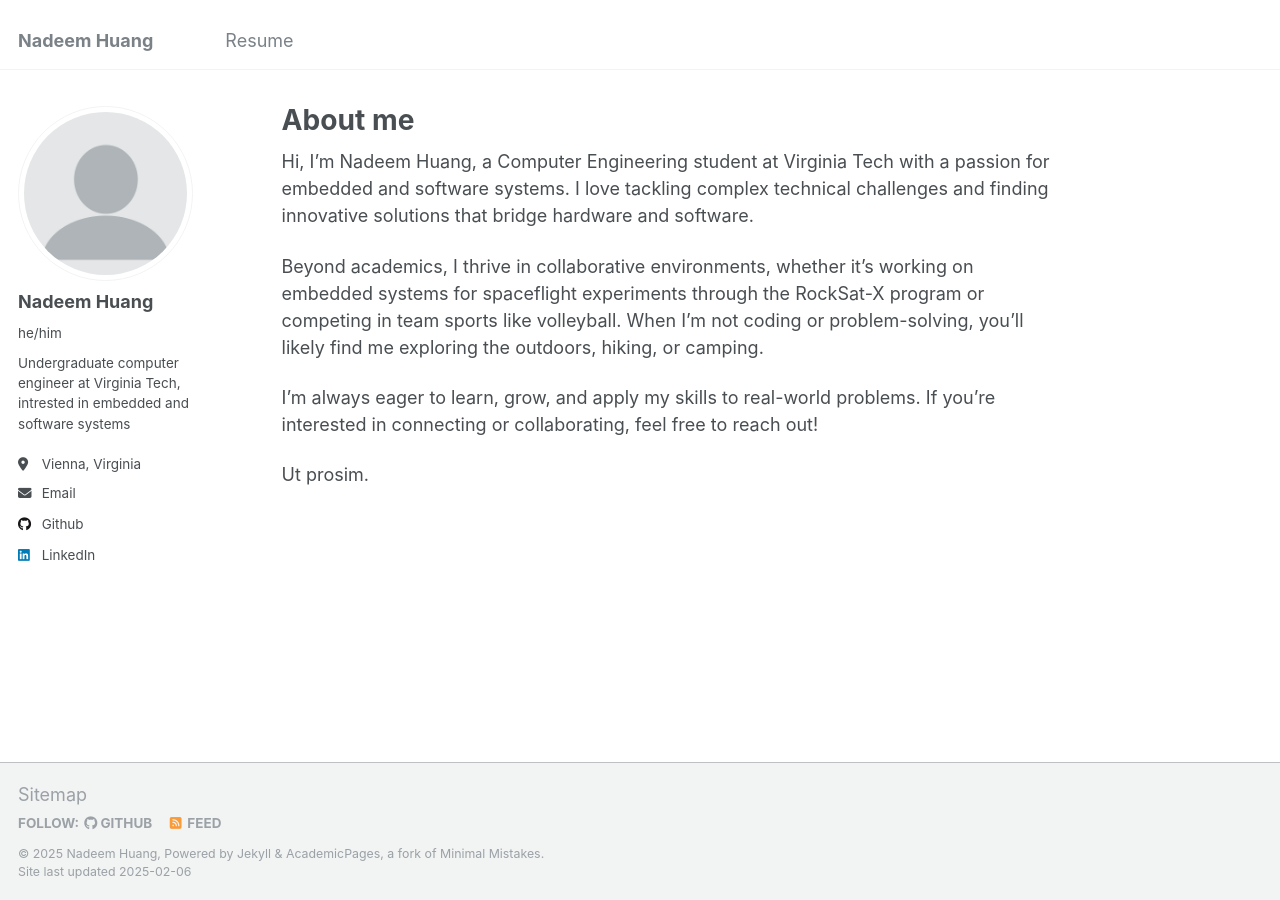
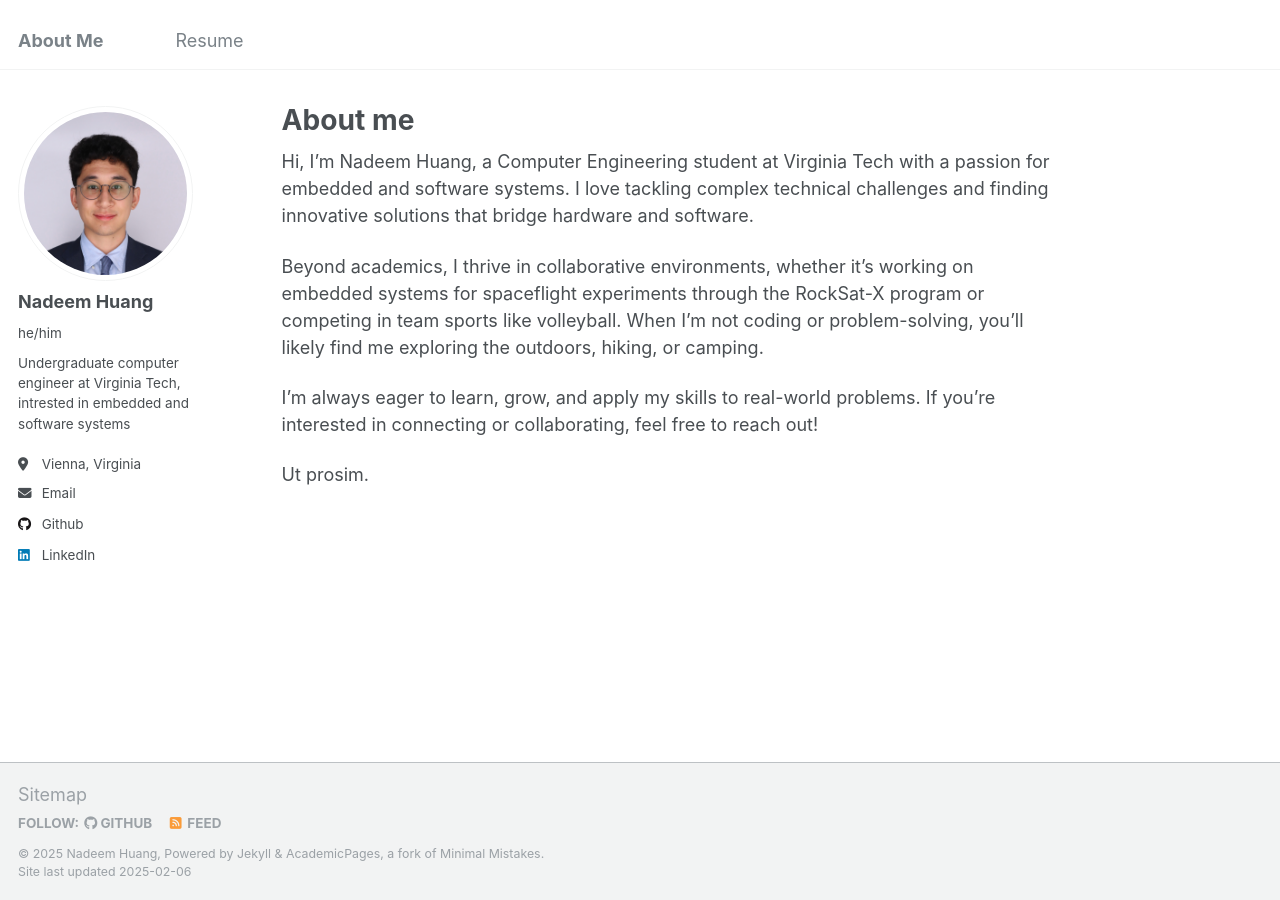
Before and after one commit to NadeemHuang/NadeemHuang.github.io, a Jekyll site: the page built from _pages/about.md, in a window 1280 px wide. Built offline with Jekyll 4.4.1, drawn with Linux system fonts in a browser that asks for light colours.

Commit message:
Added profile picture

```diff
--- a/_config.yml
+++ b/_config.yml
@@ -8,7 +8,7 @@
 
 # Basic Site Settings
 locale                   : "en-US"
-title                    : "Nadeem Huang"
+title                    : "About Me"
 title_separator          : "-"
 name                     : &name "Nadeem Huang"
 description              : &description "Undergraduate Computer Engineer at Virginia Tech"
```
Also changed, not shown: images/profile.png, 1 other file.
